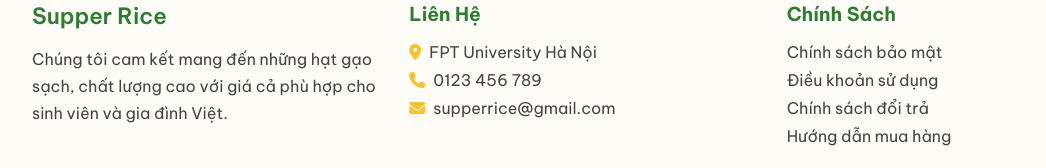
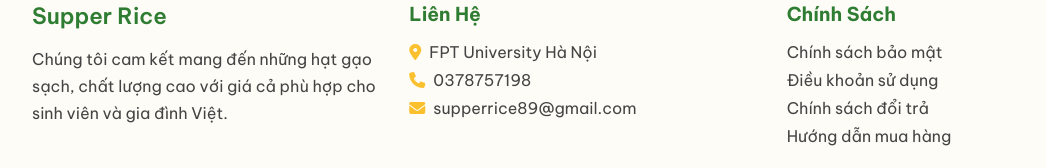
Before and after one commit to LinhBKHE171723/FE-EXE, a React (Vite) app in the folder EXE_FE/: page / in a window 1280 px wide. Shown: the part 2249-2417 px from the top of the page, without its empty margins (58-1104 px from the left). Built offline with nearby package versions, Linux system fonts and the light colour scheme; no server answers.

Commit message:
fix contact and policy

```diff
--- a/EXE_FE/src/components/Footer.jsx
+++ b/EXE_FE/src/components/Footer.jsx
@@ -60,14 +60,14 @@ export default function Footer() {
               className="fas fa-phone"
               style={{ marginRight: "8px", color: "#fbc02d" }}
             />
-            0123 456 789
+            0378757198
           </p>
           <p>
             <i
               className="fas fa-envelope"
               style={{ marginRight: "8px", color: "#fbc02d" }}
             />
-            supperrice@gmail.com
+            supperrice89@gmail.com
           </p>
         </div>
 
--- a/EXE_FE/src/pages/Contact.jsx
+++ b/EXE_FE/src/pages/Contact.jsx
@@ -12,9 +12,9 @@ export default function Contact() {
     {
       id: "mail",
       icon: <i className="fas fa-envelope" />,
-      text: "supperrice@gmail.com",
+      text: "supperrice89@gmail.com",
       color: "#f9a825",
-      link: "mailto:supperrice@gmail.com",
+      link: "mailto:supperrice89@gmail.com",
     },
     {
       id: "zalo",
--- a/EXE_FE/src/pages/Policy.jsx
+++ b/EXE_FE/src/pages/Policy.jsx
@@ -55,13 +55,13 @@ export default function Policy() {
             title: "5) Bảo mật thông tin cá nhân",
             items: [
               "Chỉ sử dụng dữ liệu để phục vụ đơn hàng và chăm sóc khách hàng.",
-              "Bạn có quyền yêu cầu sửa/xoá dữ liệu—liên hệ: info@tinhoadatttroi.vn.",
+              "Bạn có quyền yêu cầu sửa/xoá dữ liệu—liên hệ: superrice89@gmail.com",
             ],
           },
           {
             title: "6) Khiếu nại & hỗ trợ",
             items: [
-              "Hotline: 0123 456 789 (08:00–21:00). Email: support@tinhoadatttroi.vn.",
+              "Hotline: 0378757198 (08:00–21:00). Email: superrice89@gmail.com",
               "Thời gian phản hồi trong 24h làm việc.",
             ],
           },
```
